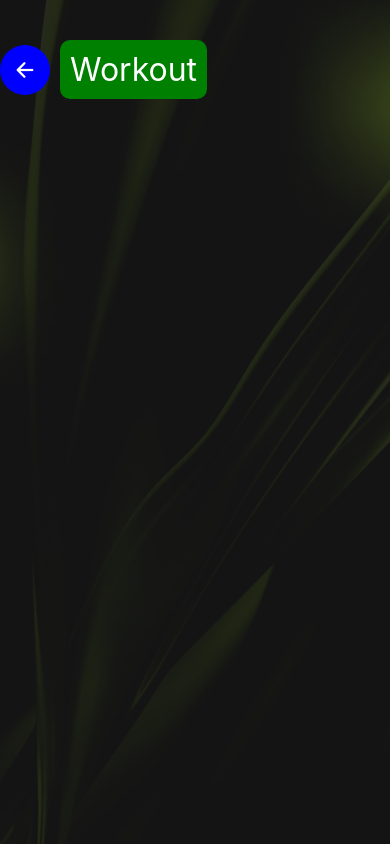
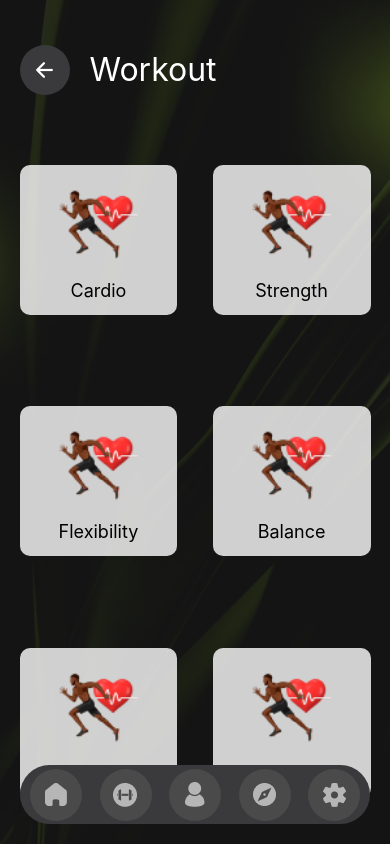
Before and after one commit to Fahadayyaz/balanced-workout, a React Native app: screen /Workout in a window 390 px wide. Built offline with nearby package versions, Linux system fonts and the light colour scheme.

Commit message:
workout updated

```diff
--- a/components/TabNav.js
+++ b/components/TabNav.js
@@ -2,32 +2,14 @@ import React, { useState } from "react";
 import { View, Image, TouchableOpacity, StyleSheet } from "react-native";
 import { useNavigation } from "@react-navigation/native";
 
-const TabNav = () => {
-  const [pressedIcon, setPressedIcon] = useState(null);
+const TabNav = ({ activeScreen }) => {
+  const [pressedIcon, setPressedIcon] = useState(activeScreen);
   const navigation = useNavigation();
 
   const handlePress = (icon) => {
     setPressedIcon(icon);
     // Navigate to respective screens based on the icon
-    switch (icon) {
-      case "home":
-        navigation.navigate("Home");
-        break;
-      case "workout":
-        navigation.navigate("Workout");
-        break;
-      case "profile":
-        navigation.navigate("Profile");
-        break;
-      case "explore":
-        navigation.navigate("Explore");
-        break;
-      case "settings":
-        navigation.navigate("Settings");
-        break;
-      default:
-        break;
-    }
+    navigation.navigate(icon);
   };
 
   const getIconStyle = (icon) => ({
@@ -41,48 +23,48 @@ const TabNav = () => {
   return (
     <View style={styles.container}>
       <TouchableOpacity
-        onPress={() => handlePress("home")}
-        style={[styles.iconContainer, getIconStyle("home")]}
+        onPress={() => handlePress("Home")}
+        style={[styles.iconContainer, getIconStyle("Home")]}
       >
         <Image
           source={require("../assets/TabNavAssets/homeIcon.png")}
-          style={getImageStyle("home")}
+          style={getImageStyle("Home")}
         />
       </TouchableOpacity>
       <TouchableOpacity
-        onPress={() => handlePress("workout")}
-        style={[styles.iconContainer, getIconStyle("workout")]}
+        onPress={() => handlePress("Workout")}
+        style={[styles.iconContainer, getIconStyle("Workout")]}
       >
         <Image
           source={require("../assets/TabNavAssets/workoutIcon.png")}
-          style={getImageStyle("workout")}
+          style={getImageStyle("Workout")}
         />
       </TouchableOpacity>
       <TouchableOpacity
-        onPress={() => handlePress("profile")}
-        style={[styles.iconContainer, getIconStyle("profile")]}
+        onPress={() => handlePress("Profile")}
+        style={[styles.iconContainer, getIconStyle("Profile")]}
       >
         <Image
           source={require("../assets/TabNavAssets/profileIcon.png")}
-          style={getImageStyle("profile")}
+          style={getImageStyle("Profile")}
         />
       </TouchableOpacity>
       <TouchableOpacity
-        onPress={() => handlePress("explore")}
-        style={[styles.iconContainer, getIconStyle("explore")]}
+        onPress={() => handlePress("Explore")}
+        style={[styles.iconContainer, getIconStyle("Explore")]}
       >
         <Image
           source={require("../assets/TabNavAssets/exploreIcon.png")}
-          style={getImageStyle("explore")}
+          style={getImageStyle("Explore")}
         />
       </TouchableOpacity>
       <TouchableOpacity
-        onPress={() => handlePress("settings")}
-        style={[styles.iconContainer, getIconStyle("settings")]}
+        onPress={() => handlePress("Settings")}
+        style={[styles.iconContainer, getIconStyle("Settings")]}
       >
         <Image
           source={require("../assets/TabNavAssets/settingsIcon.png")}
-          style={getImageStyle("settings")}
+          style={getImageStyle("Settings")}
         />
       </TouchableOpacity>
     </View>
--- a/screens/Workout.js
+++ b/screens/Workout.js
@@ -5,10 +5,40 @@ import {
   StyleSheet,
   ImageBackground,
   StatusBar,
+  TouchableOpacity,
+  Image,
 } from "react-native";
+import TabNav from "../components/TabNav";
 import { Ionicons } from "@expo/vector-icons";
 
 const Workout = () => {
+  const cards = [
+    {
+      name: "Cardio",
+      image: require("../assets/workoutAssets/cardioExercise.png"),
+    },
+    {
+      name: "Strength",
+      image: require("../assets/workoutAssets/cardioExercise.png"),
+    },
+    {
+      name: "Flexibility",
+      image: require("../assets/workoutAssets/cardioExercise.png"),
+    },
+    {
+      name: "Balance",
+      image: require("../assets/workoutAssets/cardioExercise.png"),
+    },
+    {
+      name: "Endurance",
+      image: require("../assets/workoutAssets/cardioExercise.png"),
+    },
+    {
+      name: "HIIT",
+      image: require("../assets/workoutAssets/cardioExercise.png"),
+    },
+  ];
+
   return (
     <View style={styles.container}>
       <StatusBar barStyle="light-content" />
@@ -16,15 +46,26 @@ const Workout = () => {
         source={require("../assets/workoutAssets/background.png")}
         style={styles.bgImage}
       >
-        <View style={styles.header}>
-          <View style={styles.backButton}>
-            <Ionicons name="arrow-back" size={24} color="#fff" />
+        <View style={styles.contentWrap}>
+          <View style={styles.header}>
+            <TouchableOpacity style={styles.backButton}>
+              <Ionicons name="arrow-back" size={24} color="#fff" />
+            </TouchableOpacity>
+            <View style={styles.screenHeading}>
+              <Text style={styles.screenHeadingText}>Workout</Text>
+            </View>
           </View>
-          <View style={styles.screenHeading}>
-            <Text style={{ color: "#fff", fontSize: 32 }}>Workout</Text>
+          <View style={styles.cardContainer}>
+            {cards.map((card, index) => (
+              <View key={index} style={styles.card}>
+                <Image source={card.image} style={styles.cardImage} />
+                <Text style={styles.cardText}>{card.name}</Text>
+              </View>
+            ))}
           </View>
         </View>
       </ImageBackground>
+      <TabNav activeTab="workout" />
     </View>
   );
 };
@@ -32,38 +73,70 @@ const Workout = () => {
 const styles = StyleSheet.create({
   container: {
     flex: 1,
-    alignItems: "center",
   },
   bgImage: {
     flex: 1,
     width: "100%",
     height: "100%",
     resizeMode: "cover",
-    justifyContent: "center",
+    justifyContent: "flex-start",
+    alignItems: "center",
+  },
+  contentWrap: {
+    flex: 1,
+    width: "90%",
     alignItems: "center",
   },
   header: {
     flexDirection: "row",
-    position: "absolute",
-    top: 40,
+    justifyContent: "flex-start",
+    alignItems: "center",
     width: "100%",
-    alignItems: "center",
+    paddingTop: 40,
   },
   backButton: {
     width: 50,
     height: 50,
-    backgroundColor: "blue",
+    backgroundColor: "#3A3A3C",
     justifyContent: "center",
     alignItems: "center",
     borderRadius: 25,
   },
   screenHeading: {
-    backgroundColor: "green",
+    marginLeft: 10,
+    padding: 10,
+  },
+  screenHeadingText: {
+    color: "#fff",
+    fontSize: 32,
+  },
+  cardContainer: {
+    flex: 1,
+    flexDirection: "row",
+    flexWrap: "wrap",
+    justifyContent: "space-between",
+    alignItems: "center",
+    marginTop: 20,
+  },
+  card: {
+    width: "45%",
+    height: 150,
+    backgroundColor: "rgba(255, 255, 255, 0.8)",
     justifyContent: "center",
     alignItems: "center",
-    marginLeft: 10,
+    borderRadius: 10,
+    marginVertical: 10,
     padding: 10,
-    borderRadius: 10,
+  },
+  cardImage: {
+    width: "100%",
+    height: "70%",
+    resizeMode: "contain",
+  },
+  cardText: {
+    fontSize: 18,
+    color: "#000",
+    marginTop: 10,
   },
 });
 
```
